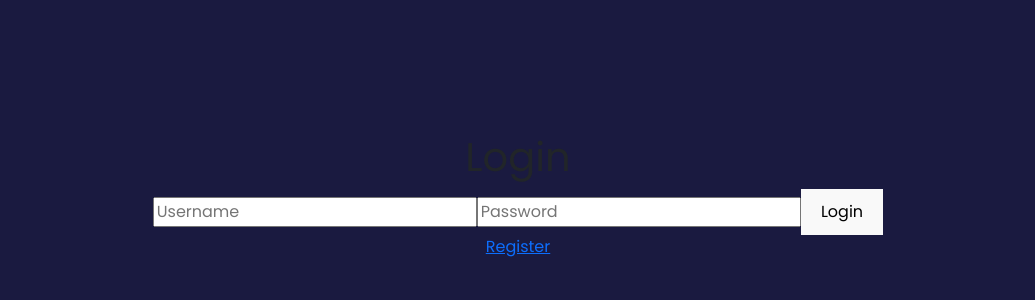
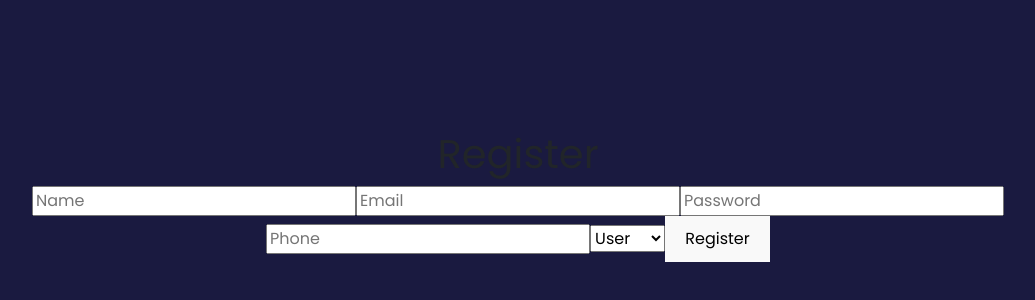
Before and after one commit to Josh0011/WebDevFinalProject, a React (Vite) app: page /#/register in a window 1280 px wide. Shown: the part 204-504 px from the top of the page, without its empty margins (122-1157 px from the left). Built offline with nearby package versions, Linux system fonts and the light colour scheme.

Commit message:
implement

```diff
--- a/package.json
+++ b/package.json
@@ -14,6 +14,7 @@
     "axios": "^1.7.9",
     "bootstrap": "^5.3.3",
     "express": "^4.21.2",
+    "firebase": "^11.1.0",
     "react": "^19.0.0",
     "react-dom": "^19.0.0",
     "react-icons": "^5.4.0",
--- a/src/App.tsx
+++ b/src/App.tsx
@@ -2,7 +2,7 @@ import './App.css'
 import { HashRouter, Route, Routes } from "react-router-dom";
 import Home from "./components/Home/home";
 import Login from "./components/Login";
-import Register from "./components/Login";
+import Register from "./components/Register";
 import Search from "./components/Search";
 import Details from "./components/Details";
 import Profile from "./components/Profile";
--- a/src/components/Home/home.tsx
+++ b/src/components/Home/home.tsx
@@ -3,6 +3,7 @@ import "bootstrap/dist/css/bootstrap.min.css";
 import "../styles.css";
 import "./styles.css";
 import Sidebar from "../Sidebar/sidebar";
+import { Link } from "react-router-dom";
 
 const Home = () => {
   const [isLoggedIn, setIsLoggedIn] = useState(false);
@@ -70,10 +71,12 @@ const Home = () => {
             </div>
           ) : (
             <div id="bs-auth-buttons" className="text-center">
-              <button className="btn btn-primary btn-lg mb-2 me-2">
+              <Link to="/login" className="btn btn-primary btn-lg mb-2 me-2">
                 Log In
-              </button>
-              <button className="btn btn-success btn-lg mb-2">Sign Up</button>
+              </Link>
+              <Link to="/register" className="btn btn-success btn-lg mb-2">
+                Sign Up
+              </Link>
               <p className="text-secondary small mb-0">
                 Sign in to access personalized features!
               </p>
--- a/src/components/Login/index.tsx
+++ b/src/components/Login/index.tsx
@@ -1,16 +1,43 @@
-import React from "react";
-import { Link } from "react-router-dom";
+import React, { useState } from "react";
+import { signInWithEmailAndPassword } from "firebase/auth";
+import { auth } from "../../firebaseConfig";
+import { useNavigate } from "react-router-dom";
 
-const Login = () => (
-  <div className="login">
-    <h1>Login</h1>
-    <form>
-      <input type="text" placeholder="Username" />
-      <input type="password" placeholder="Password" />
-      <button type="submit">Login</button>
-    </form>
-    <Link to="/register">Register</Link>
-  </div>
-);
+const Login = () => {
+    const [email, setEmail] = useState("");
+    const [password, setPassword] = useState("");
+    const navigate = useNavigate();
+
+    const handleLogin = async (e) => {
+        e.preventDefault();
+        try {
+            await signInWithEmailAndPassword(auth, email, password);
+            navigate("/profile");
+        } catch (error) {
+            console.error("Login error", error);
+        }
+    };
+
+    return (
+        <div>
+            <h1>Login</h1>
+            <form onSubmit={handleLogin}>
+                <input
+                    type="email"
+                    placeholder="Email"
+                    value={email}
+                    onChange={(e) => setEmail(e.target.value)}
+                />
+                <input
+                    type="password"
+                    placeholder="Password"
+                    value={password}
+                    onChange={(e) => setPassword(e.target.value)}
+                />
+                <button type="submit">Login</button>
+            </form>
+        </div>
+    );
+};
 
 export default Login;
--- a/src/components/Profile/index.tsx
+++ b/src/components/Profile/index.tsx
@@ -1,18 +1,29 @@
-import React from "react";
-import { useParams, Link } from "react-router-dom";
+import React, { useState, useEffect } from "react";
+import axios from "axios";
 
 const Profile = () => {
-  const { uid } = useParams();
-  return (
-    <div className="profile">
-      <h1>Profile Page</h1>
-      <p>Public details for user {uid}</p>
-      <p>Private details for user {uid}</p>
-      <div>
-        <Link to="/">Back to Home</Link>
-      </div>
-    </div>
-  );
+    const [profile, setProfile] = useState(null);
+
+    useEffect(() => {
+        const fetchProfile = async () => {
+            const { data } = await axios.get("http://localhost:8080/profiles/1"); // Replace with user ID
+            setProfile(data);
+        };
+        fetchProfile();
+    }, []);
+
+    return (
+        <div>
+            <h1>Profile</h1>
+            {profile && (
+                <div>
+                    <p>Name: {profile.user.name}</p>
+                    <p>Email: {profile.user.email}</p>
+                    <p>Bio: {profile.bio}</p>
+                </div>
+            )}
+        </div>
+    );
 };
 
 export default Profile;
--- /dev/null
+++ b/src/components/Register/index.tsx
@@ -0,0 +1,76 @@
+import React, { useState } from "react";
+import { createUserWithEmailAndPassword } from "firebase/auth";
+import { auth } from "../../firebaseConfig";
+import axios from "axios";
+import { useNavigate } from "react-router-dom";
+
+const Register = () => {
+    const [email, setEmail] = useState("");
+    const [password, setPassword] = useState("");
+    const [name, setName] = useState("");
+    const [phone, setPhone] = useState("");
+    const [role, setRole] = useState("user"); // Default role
+    const navigate = useNavigate();
+
+    const handleRegister = async (e) => {
+        e.preventDefault();
+        try {
+            // Create user in Firebase Authentication
+            const userCredential = await createUserWithEmailAndPassword(auth, email, password);
+            const firebaseUser = userCredential.user;
+
+            // Create user in the backend database
+            const userData = {
+                name,
+                email: firebaseUser.email,
+                phone,
+                role,
+            };
+            await axios.post("http://localhost:8080/users/register", userData);
+
+            // Redirect to login or profile
+            navigate("/login");
+        } catch (error) {
+            console.error("Registration error", error);
+        }
+    };
+
+    return (
+        <div>
+            <h1>Register</h1>
+            <form onSubmit={handleRegister}>
+                <input
+                    type="text"
+                    placeholder="Name"
+                    value={name}
+                    onChange={(e) => setName(e.target.value)}
+                />
+                <input
+                    type="email"
+                    placeholder="Email"
+                    value={email}
+                    onChange={(e) => setEmail(e.target.value)}
+                />
+                <input
+                    type="password"
+                    placeholder="Password"
+                    value={password}
+                    onChange={(e) => setPassword(e.target.value)}
+                />
+                <input
+                    type="text"
+                    placeholder="Phone"
+                    value={phone}
+                    onChange={(e) => setPhone(e.target.value)}
+                />
+                <select value={role} onChange={(e) => setRole(e.target.value)}>
+                    <option value="user">User</option>
+                    <option value="admin">Admin</option>
+                </select>
+                <button type="submit">Register</button>
+            </form>
+        </div>
+    );
+};
+
+export default Register;
--- /dev/null
+++ b/src/firebaseConfig.tsx
@@ -0,0 +1,17 @@
+import { initializeApp } from "firebase/app";
+import { getAuth, GoogleAuthProvider } from "firebase/auth";
+
+const firebaseConfig = {
+    apiKey: "your-api-key",
+    authDomain: "your-auth-domain",
+    projectId: "your-project-id",
+    storageBucket: "your-storage-bucket",
+    messagingSenderId: "your-messaging-sender-id",
+    appId: "your-app-id",
+};
+
+const app = initializeApp(firebaseConfig);
+const auth = getAuth(app);
+const googleProvider = new GoogleAuthProvider();
+
+export { auth, googleProvider };
```
Also changed, not shown: 1 other file (tests, documents, lock files or other folders).
